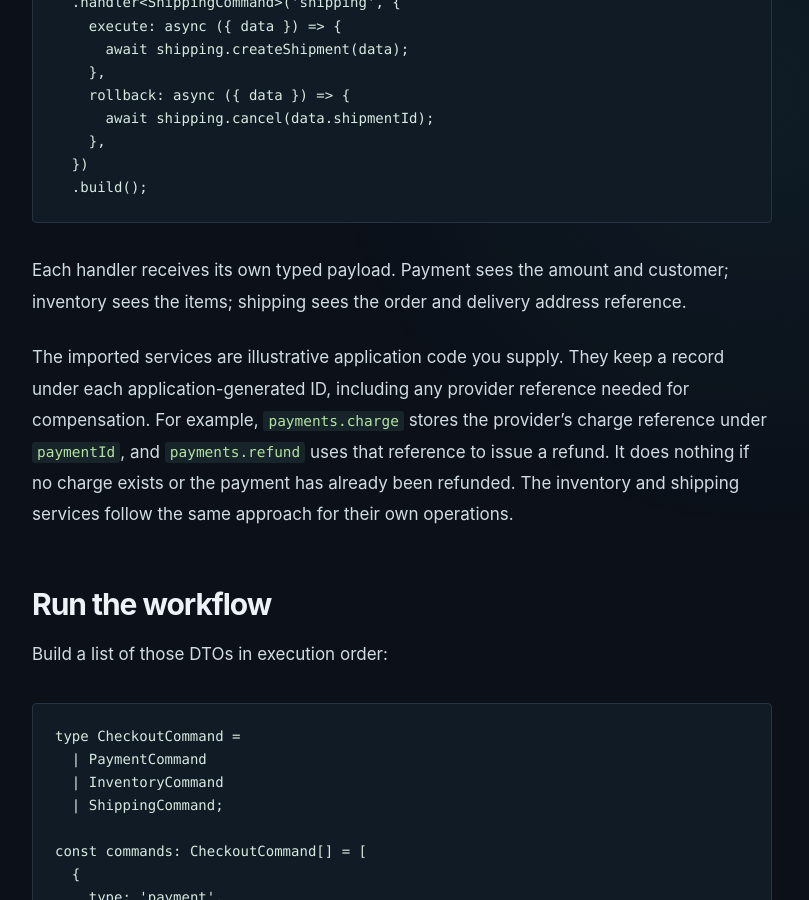
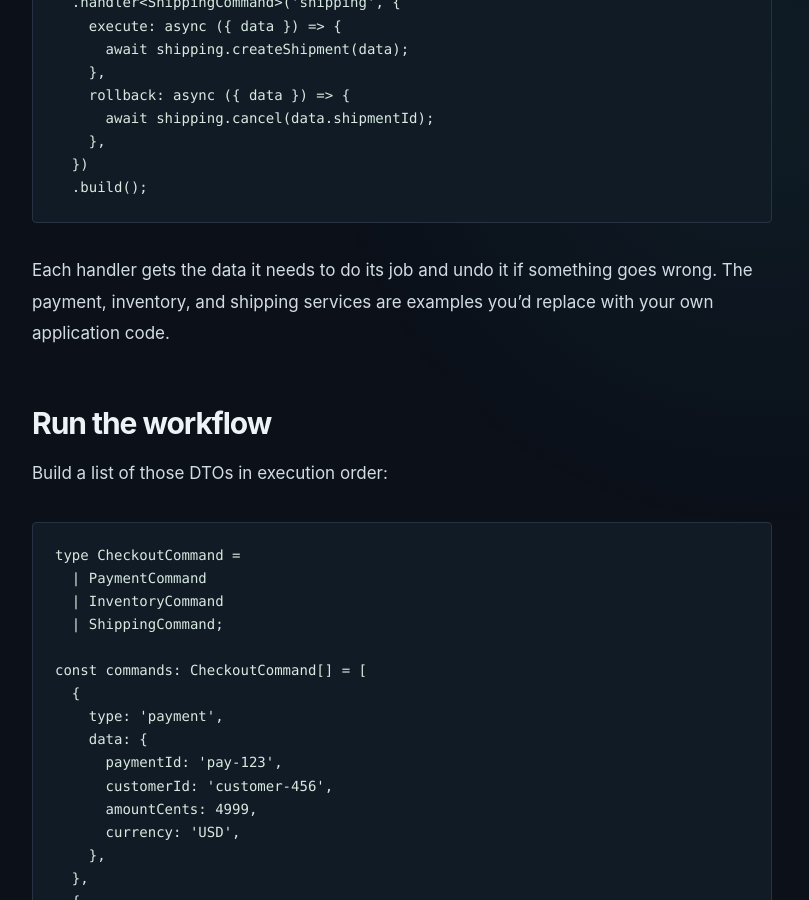
Before and after one commit to tom-dorofeyev/tom-dorofeyev.github.io, a Jekyll site: the page built from _posts/2026-10-30-sagalicious-orchestration-based-sagas.md, in a window 1280 px wide and 900 px high, scrolled down 3870 px. Shown: the whole window, without its empty margins (238-1047 px from the left). Built offline with Jekyll 4.4.1, drawn with Linux system fonts in a browser that asks for light colours.

Commit message:
simplified handler explanation paragraph

````diff
--- a/_posts/2026-10-30-sagalicious-orchestration-based-sagas.md
+++ b/_posts/2026-10-30-sagalicious-orchestration-based-sagas.md
@@ -102,9 +102,7 @@ const checkout = createSaga()
   .build();
 ```
 
-Each handler receives its own typed payload. Payment sees the amount and customer; inventory sees the items; shipping sees the order and delivery address reference.
-
-The imported services are illustrative application code you supply. They keep a record under each application-generated ID, including any provider reference needed for compensation. For example, `payments.charge` stores the provider's charge reference under `paymentId`, and `payments.refund` uses that reference to issue a refund. It does nothing if no charge exists or the payment has already been refunded. The inventory and shipping services follow the same approach for their own operations.
+Each handler gets the data it needs to do its job and undo it if something goes wrong. The payment, inventory, and shipping services are examples you'd replace with your own application code.
 
 ## Run the workflow
 
````
